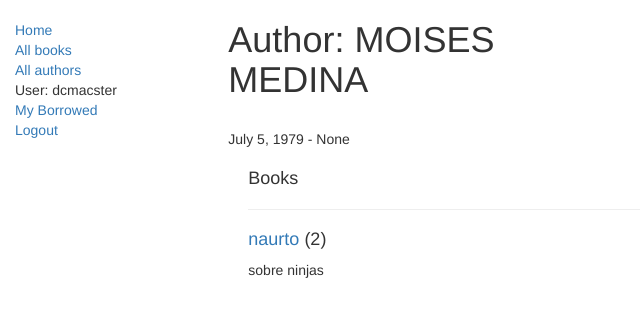
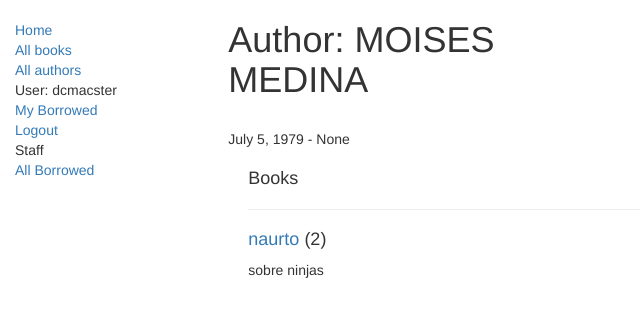
Before and after one commit to dcmacster/appweb, a Django app: page /holaApp/author/1 in a window 1280 px wide. Shown: the top 317 px of the page, without its empty margins (0-640 px from the left). Run offline with Django 3.2, Linux system fonts and the light colour scheme; a user stored in the database is signed in; data comes from the database, SQL or seed files in the repository; both versions use the stored data as it was after the commit; some libraries are stand-ins or nearby versions.

Commit message:
guardar cambios

```diff
--- a/holaApp/templates/base_generic.html
+++ b/holaApp/templates/base_generic.html
@@ -27,11 +27,15 @@
                     <li><a href="{% url 'books' %}">All books</a></li>
                     <li><a href="{%url 'authors' %}">All authors</a></li>
                     {% if user.is_authenticated %}
-                    <li>User: {{ user.get_username }}</li>
-                    <li><a href="{% url 'my-borrowed' %}">My Borrowed</a></li>
-                    <li><a href="{% url 'logout'%}?next={{request.path}}">Logout</a></li>
+                        <li>User: {{ user.get_username }}</li>
+                        <li><a href="{% url 'my-borrowed' %}">My Borrowed</a></li>
+                        <li><a href="{% url 'logout'%}?next={{request.path}}">Logout</a></li>
+                        {% if perms.staff.can_marked_returned %}
+                            <li>Staff</li>
+                            <li><a href="{% url 'all-borrowed' %}"> All Borrowed </a></li>
+                        {% endif %}
                     {% else %}
-                    <li><a href="{% url 'login'%}?next={{request.path}}">Login</a></li>
+                        <li><a href="{% url 'login'%}?next={{request.path}}">Login</a></li>
                     {% endif %}
                 </ul>
                 {% endblock %}
--- a/holaApp/templates/holaApp/bookinstance_list_borrowed.html
+++ b/holaApp/templates/holaApp/bookinstance_list_borrowed.html
@@ -8,7 +8,7 @@
 
     {% for bookinst in bookinstance_list %}
     <li class="{% if bookinst.is_overdue %}text-danger{% endif %}">
-        <a href="{% url 'book-detail' bookinst.book.pk %}">{{bookinst.book.title}}</a> ({{ bookinst.due_back }}) - {{bookinst.user.nombre}}
+        <a href="{% url 'book-detail' bookinst.book.pk %}">{{bookinst.book.title}}</a> ({{ bookinst.due_back }}) - {{bookinst.borrower}}
     </li>
     {% endfor %}
 </ul>
--- a/holaApp/urls.py
+++ b/holaApp/urls.py
@@ -9,4 +9,5 @@ urlpatterns = [
    url(r'^authors/$',views.AuthorListView.as_view(),name='authors'),
    url(r'^author/(?P<pk>\d+)$', views.AuthorDetailView.as_view(), name='author-detail'),
    url(r'^mybooks/$', views.LoanedBooksByUserListView.as_view(), name='my-borrowed'),
+   url(r'^allbooks/$', views.LoanedBooksListView.as_view(), name='all-borrowed'),
 ]
--- a/holaApp/views.py
+++ b/holaApp/views.py
@@ -64,3 +64,11 @@ class LoanedBooksByUserListView(LoginRequiredMixin,generic.ListView):
 
     def get_queryset(self):
         return BookInstance.objects.filter(borrower=self.request.user).filter(status__exact='o').order_by('due_back')
+
+class LoanedBooksListView(LoginRequiredMixin,generic.ListView):
+    model = BookInstance
+    template_name ='holaApp/bookinstance_list_borrowed.html'
+    paginate_by=10
+
+    def get_queryset(self):
+        return BookInstance.objects.filter(status__exact='o').order_by('due_back')
```
Also changed, not shown: db.sqlite3, holaApp/migrations/0004_auto_20200510_1136.py (added).
